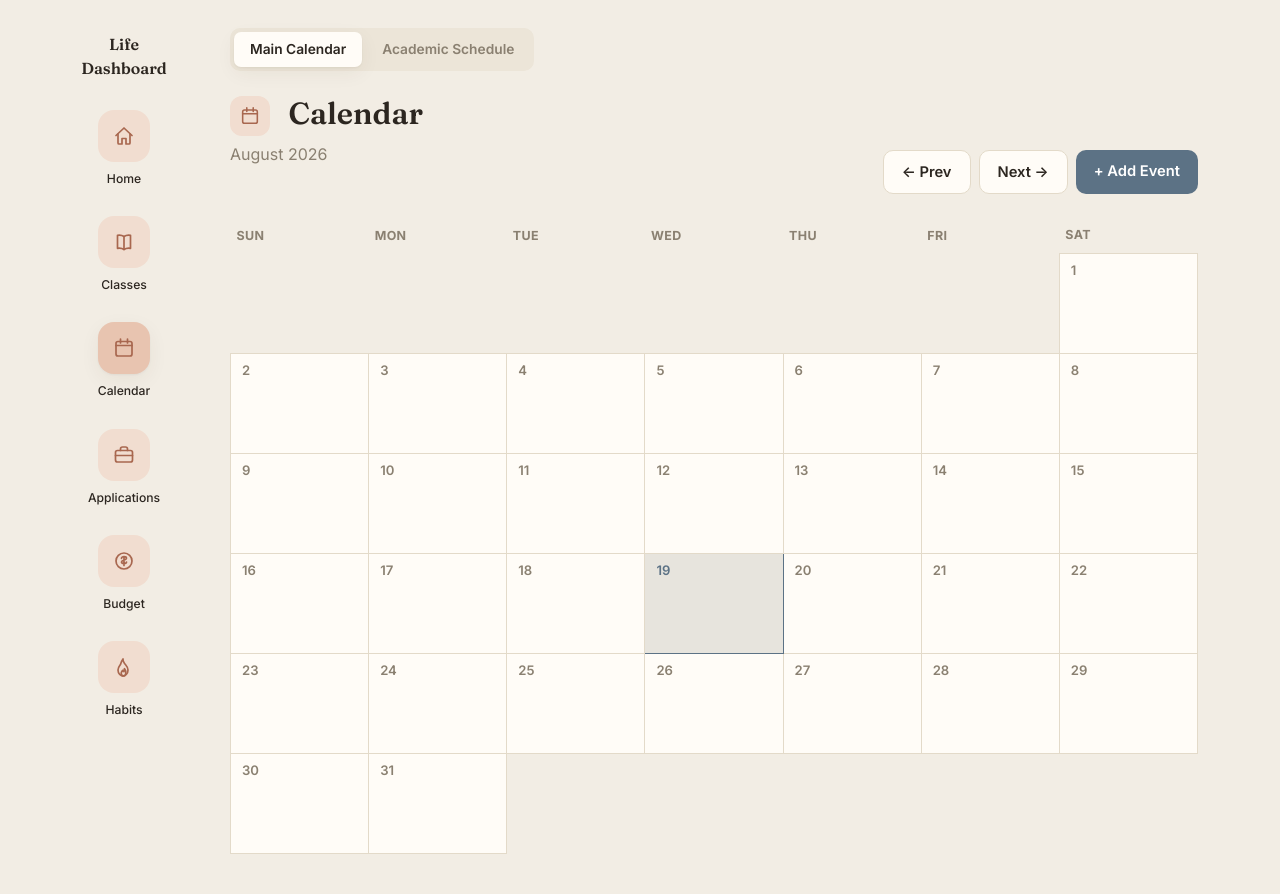
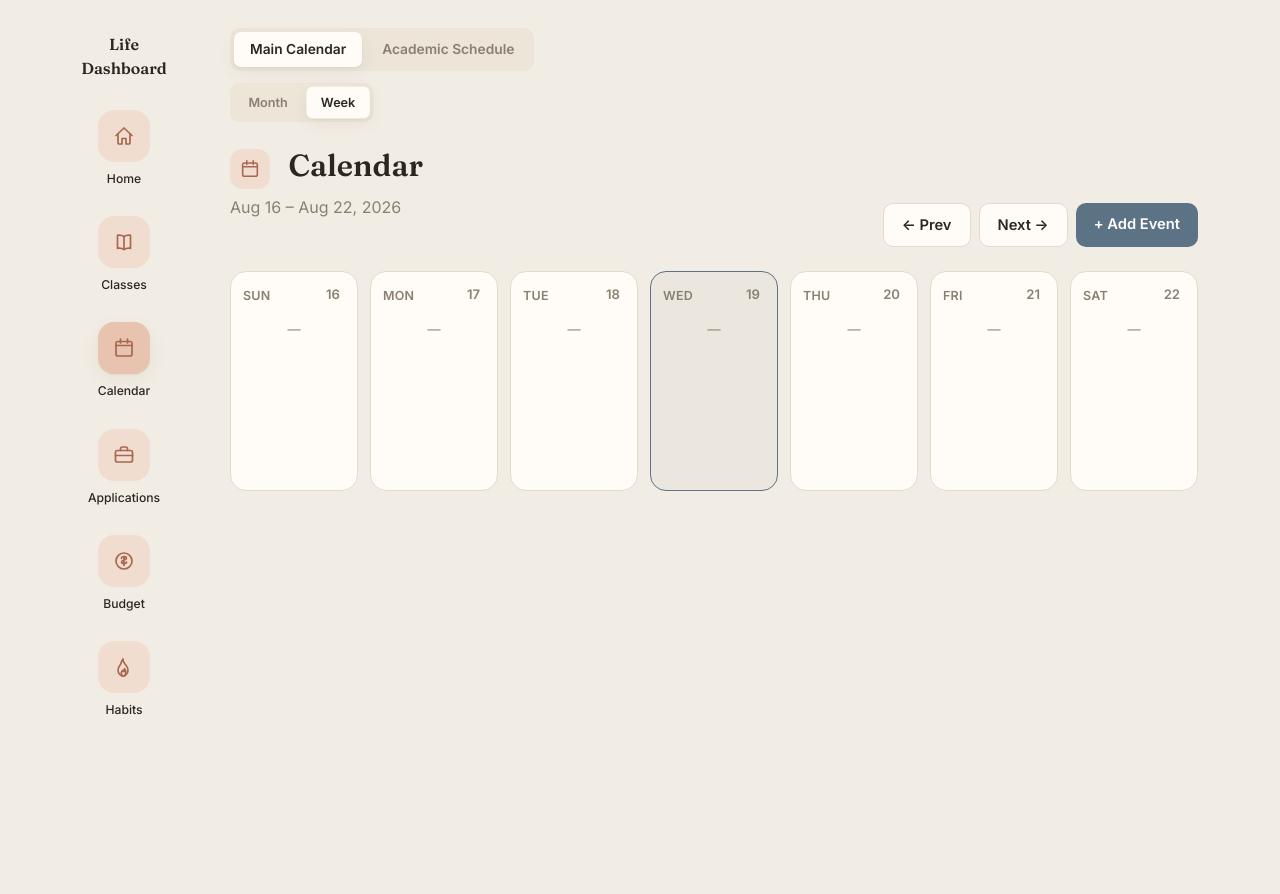
Before and after one commit to lulumatasso/life-dashboard, a Flask app: page /calendar?view=week&date=2026-08-19 in a window 1280 px wide. Shown: the top 894 px of the page. After the commit the page ends 715 px from the top, so only its background shows below. Run offline with Flask 3, Linux system fonts and the light colour scheme; data that the repository does not hold is empty.

Commit message:
Add a Week view toggle to the main calendar (Month / Week sub-toggle)

```diff
--- a/app.py
+++ b/app.py
@@ -137,19 +137,14 @@ def format_time_range(start_time, end_time):
     return label
 
 
-def get_month_calendar(year, month):
-    """Aggregate events from every module into one month's calendar grid."""
-    weeks = cal_module.Calendar(firstweekday=6).monthdayscalendar(year, month)
-    days_in_month = cal_module.monthrange(year, month)[1]
-    start = date(year, month, 1)
-    end = date(year, month, days_in_month)
-
-    events_by_day = {}
+def gather_events_by_date(start, end):
+    """Aggregate events from every module into a dict keyed by date, for the inclusive range [start, end]."""
+    events_by_date = {}
 
     assignments = Assignment.query.filter(Assignment.due_date >= start, Assignment.due_date <= end).all()
     for a in assignments:
         color = (a.category.color if a.category else None) or EVENT_CATEGORY_COLORS["academic"]
-        events_by_day.setdefault(a.due_date.day, []).append(
+        events_by_date.setdefault(a.due_date, []).append(
             {
                 "title": f"{a.name} — {a.course.name}",
                 "category": "academic",
@@ -162,7 +157,7 @@ def get_month_calendar(year, month):
         Application.follow_up_date >= start, Application.follow_up_date <= end
     ).all()
     for a in followups:
-        events_by_day.setdefault(a.follow_up_date.day, []).append(
+        events_by_date.setdefault(a.follow_up_date, []).append(
             {
                 "title": f"Follow up: {a.company}",
                 "category": "professional",
@@ -175,18 +170,18 @@ def get_month_calendar(year, month):
         Transaction.is_recurring.is_(True), Transaction.date >= start, Transaction.date <= end
     ).all()
     for t in bills:
-        events_by_day.setdefault(t.date.day, []).append(
+        events_by_date.setdefault(t.date, []).append(
             {
                 "title": t.description,
                 "category": "financial",
                 "color": EVENT_CATEGORY_COLORS["financial"],
-                "url": url_for("budget", year=year, month=month),
+                "url": url_for("budget", year=t.date.year, month=t.date.month),
             }
         )
 
     custom_events = Event.query.filter(Event.date >= start, Event.date <= end).all()
     for e in custom_events:
-        events_by_day.setdefault(e.date.day, []).append(
+        events_by_date.setdefault(e.date, []).append(
             {
                 "title": e.title,
                 "time_label": format_time_range(e.start_time, e.end_time),
@@ -195,6 +190,19 @@ def get_month_calendar(year, month):
                 "url": url_for("edit_event", event_id=e.id),
             }
         )
+
+    return events_by_date
+
+
+def get_month_calendar(year, month):
+    """Aggregate events from every module into one month's calendar grid."""
+    weeks = cal_module.Calendar(firstweekday=6).monthdayscalendar(year, month)
+    days_in_month = cal_module.monthrange(year, month)[1]
+    start = date(year, month, 1)
+    end = date(year, month, days_in_month)
+
+    events_by_date = gather_events_by_date(start, end)
+    events_by_day = {d.day: events for d, events in events_by_date.items()}
 
     prev_month, prev_year = (12, year - 1) if month == 1 else (month - 1, year)
     next_month, next_year = (1, year + 1) if month == 12 else (month + 1, year)
@@ -209,6 +217,22 @@ def get_month_calendar(year, month):
         "prev_month": prev_month,
         "next_year": next_year,
         "next_month": next_month,
+    }
+
+
+def get_week_calendar(anchor):
+    """Aggregate events into a Sunday-start week view containing the anchor date."""
+    offset = (anchor.weekday() + 1) % 7  # Python: Mon=0..Sun=6; we want the week to start Sunday
+    week_start = anchor - timedelta(days=offset)
+    week_dates = [week_start + timedelta(days=i) for i in range(7)]
+    events_by_date = gather_events_by_date(week_dates[0], week_dates[-1])
+
+    return {
+        "days": [{"date": d, "events": events_by_date.get(d, [])} for d in week_dates],
+        "week_start": week_dates[0],
+        "week_end": week_dates[-1],
+        "prev_week_date": (anchor - timedelta(days=7)).isoformat(),
+        "next_week_date": (anchor + timedelta(days=7)).isoformat(),
     }
 
 
@@ -660,10 +684,16 @@ def review_syllabus(course_id):
 @app.route("/calendar")
 def calendar_view():
     today = date.today()
+    view = request.args.get("view", "month")
+    if view == "week":
+        anchor_raw = request.args.get("date")
+        anchor = datetime.strptime(anchor_raw, "%Y-%m-%d").date() if anchor_raw else today
+        week_ctx = get_week_calendar(anchor)
+        return render_template("calendar.html", today=today, view=view, **week_ctx)
     year = request.args.get("year", type=int) or today.year
     month = request.args.get("month", type=int) or today.month
     month_ctx = get_month_calendar(year, month)
-    return render_template("calendar.html", today=today, **month_ctx)
+    return render_template("calendar.html", today=today, view=view, **month_ctx)
 
 
 @app.route("/calendar/schedule")
--- a/static/style.css
+++ b/static/style.css
@@ -1540,3 +1540,54 @@ td.expense { color: var(--personal); font-weight: 600; }
         grid-template-columns: repeat(2, 1fr);
     }
 }
+
+.view-toggle-sub {
+    margin-top: -10px;
+    transform: scale(0.92);
+    transform-origin: left;
+}
+
+.week-grid {
+    display: grid;
+    grid-template-columns: repeat(7, 1fr);
+    gap: 12px;
+}
+
+.week-day-column {
+    background: var(--surface);
+    border: 1px solid var(--border);
+    border-radius: var(--radius);
+    padding: 12px;
+    min-height: 220px;
+}
+
+.week-day-column.today {
+    border-color: var(--accent);
+    background: rgba(92, 114, 133, 0.05);
+}
+
+.week-day-header {
+    display: flex;
+    align-items: center;
+    justify-content: space-between;
+    margin-bottom: 10px;
+}
+
+.week-day-name {
+    font-size: 0.78rem;
+    font-weight: 600;
+    color: var(--text-muted);
+    text-transform: uppercase;
+    letter-spacing: 0.02em;
+}
+
+.week-event {
+    font-size: 0.78rem;
+    padding: 4px 8px;
+}
+
+@media (max-width: 900px) {
+    .week-grid {
+        grid-template-columns: repeat(2, 1fr);
+    }
+}
--- a/templates/calendar.html
+++ b/templates/calendar.html
@@ -4,6 +4,11 @@
     <div class="view-toggle">
         <a class="view-toggle-tab active" href="{{ url_for('calendar_view') }}">Main Calendar</a>
         <a class="view-toggle-tab" href="{{ url_for('academic_schedule') }}">Academic Schedule</a>
+    </div>
+
+    <div class="view-toggle view-toggle-sub">
+        <a class="view-toggle-tab {% if view != 'week' %}active{% endif %}" href="{{ url_for('calendar_view', view='month') }}">Month</a>
+        <a class="view-toggle-tab {% if view == 'week' %}active{% endif %}" href="{{ url_for('calendar_view', view='week', date=today.isoformat()) }}">Week</a>
     </div>
 
     <div class="page-header">
@@ -18,15 +23,45 @@
                 </span>
                 Calendar
             </h1>
-            <p class="subtitle">{{ month_name }} {{ year }}</p>
+            <p class="subtitle">
+                {% if view == "week" %}
+                {{ week_start.strftime('%b %d') }} &ndash; {{ week_end.strftime('%b %d, %Y') }}
+                {% else %}
+                {{ month_name }} {{ year }}
+                {% endif %}
+            </p>
         </div>
         <div class="calendar-nav">
+            {% if view == "week" %}
+            <a class="btn btn-secondary" href="{{ url_for('calendar_view', view='week', date=prev_week_date) }}">&larr; Prev</a>
+            <a class="btn btn-secondary" href="{{ url_for('calendar_view', view='week', date=next_week_date) }}">Next &rarr;</a>
+            {% else %}
             <a class="btn btn-secondary" href="{{ url_for('calendar_view', year=prev_year, month=prev_month) }}">&larr; Prev</a>
             <a class="btn btn-secondary" href="{{ url_for('calendar_view', year=next_year, month=next_month) }}">Next &rarr;</a>
+            {% endif %}
             <a class="btn" href="{{ url_for('new_event') }}">+ Add Event</a>
         </div>
     </div>
 
+    {% if view == "week" %}
+    <div class="week-grid">
+        {% for day in days %}
+        <div class="week-day-column {% if day.date == today %}today{% endif %}">
+            <div class="week-day-header">
+                <span class="week-day-name">{{ day.date.strftime('%a') }}</span>
+                <a class="calendar-day-number" href="{{ url_for('new_event', date=day.date.isoformat()) }}">{{ day.date.day }}</a>
+            </div>
+            {% if day.events %}
+            {% for event in day.events %}
+            <a class="calendar-event week-event" href="{{ event.url }}" style="background: {{ event.color }};">{% if event.time_label %}<span class="event-time">{{ event.time_label }}</span> {% endif %}{{ event.title }}</a>
+            {% endfor %}
+            {% else %}
+            <p class="schedule-day-empty">&mdash;</p>
+            {% endif %}
+        </div>
+        {% endfor %}
+    </div>
+    {% else %}
     <table class="calendar-grid">
         <thead>
             <tr>
@@ -52,4 +87,5 @@
             {% endfor %}
         </tbody>
     </table>
+    {% endif %}
 {% endblock %}
```
